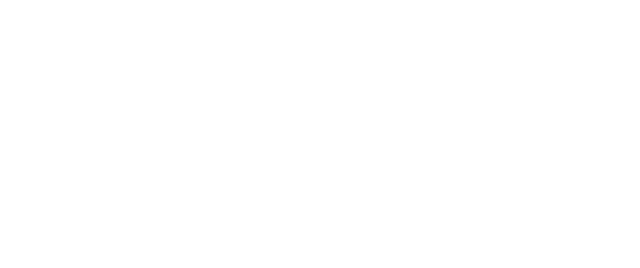
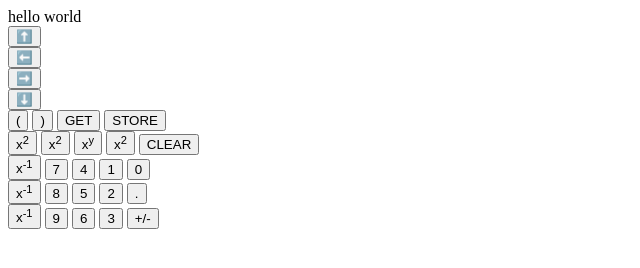
Before and after one commit to jeffbarsoum/top-project_calculator, a plain HTML site: page index.html in a window 1280 px wide. Shown: the whole page, without its empty margins (0-640 px from the left). Drawn offline with Linux system fonts and the light colour scheme.

Commit message:
Adds initial calculator html layout

```diff
--- a/index.html
+++ b/index.html
@@ -10,7 +10,83 @@
 </head>
 
 <body>
+  <div class="calculator-body">
 
+    <div class="calculator-input">
+
+      <div class="screen">
+        <div class="screen-row output">hello world</div>
+        <div class="screen-row input"></div>
+      </div>
+
+      <div class="nav-buttons">
+
+        <div class="nav-row">
+          <div class="nav-space"></div>
+          <button type="button" class="key-up button-nav">⬆️</button>
+          <div class="nav-space"></div>
+        </div>
+
+        <div class="nav-row">
+          <button type="button" class="key-left button-nav">⬅️</button>
+          <div class="nav-space"></div>
+          <button type="button" class="key-right button-nav">➡️</button>
+        </div>
+
+        <div class="nav-row">
+          <div class="nav-space"></div>
+          <button type="button" class="key-down button-nav">⬇️</button>
+          <div class="nav-space"></div>
+        </div>
+
+        <div class="nav-row">
+          <button type="button" class="key-paren-open button-nav">(</button>
+          <button type="button" class="key-paren-close button-nav">)</button>
+          <button type="button" class="key-get button-nav">GET</button>
+          <button type="button" class="key-store button-nav">STORE</button>
+        </div>
+
+      </div>
+
+    </div>
+
+    <div class="buttons">
+
+      <div class="button-column">
+        <button type="button" class="key-nth-root button-other">x<sup>2</sup></button>
+        <button type="button" class="key-square-root button-other">x<sup>2</sup></button>
+        <button type="button" class="key-power button-other">x<sup>y</sup></button>
+        <button type="button" class="key-squared button-other">x<sup>2</sup></button>
+        <button type="button" class="key-clear button-other">CLEAR</button>
+      </div>
+
+      <div class="button-column">
+        <button type="button" class="key-inv button-other">x<sup>-1</sup></button>
+        <button type="button" class="key-7 button-number">7</button>
+        <button type="button" class="key-4 button-number">4</button>
+        <button type="button" class="key-1 button-number">1</button>
+        <button type="button" class="key-0 button-number">0</button>
+      </div>
+
+      <div class="button-column">
+        <button type="button" class="key-inv button-other">x<sup>-1</sup></button>
+        <button type="button" class="key-8 button-number">8</button>
+        <button type="button" class="key-5 button-number">5</button>
+        <button type="button" class="key-2 button-number">2</button>
+        <button type="button" class="key-decimal button-number">.</button>
+      </div>
+
+      <div class="button-column">
+        <button type="button" class="key-inv button-other">x<sup>-1</sup></button>
+        <button type="button" class="key-9 button-number">9</button>
+        <button type="button" class="key-6 button-number">6</button>
+        <button type="button" class="key-3 button-number">3</button>
+        <button type="button" class="key-decimal button-plus-minus">+/-</button>
+      </div>
+
+    </div>
+
+  </div>
 </body>
 
 </html>
```
